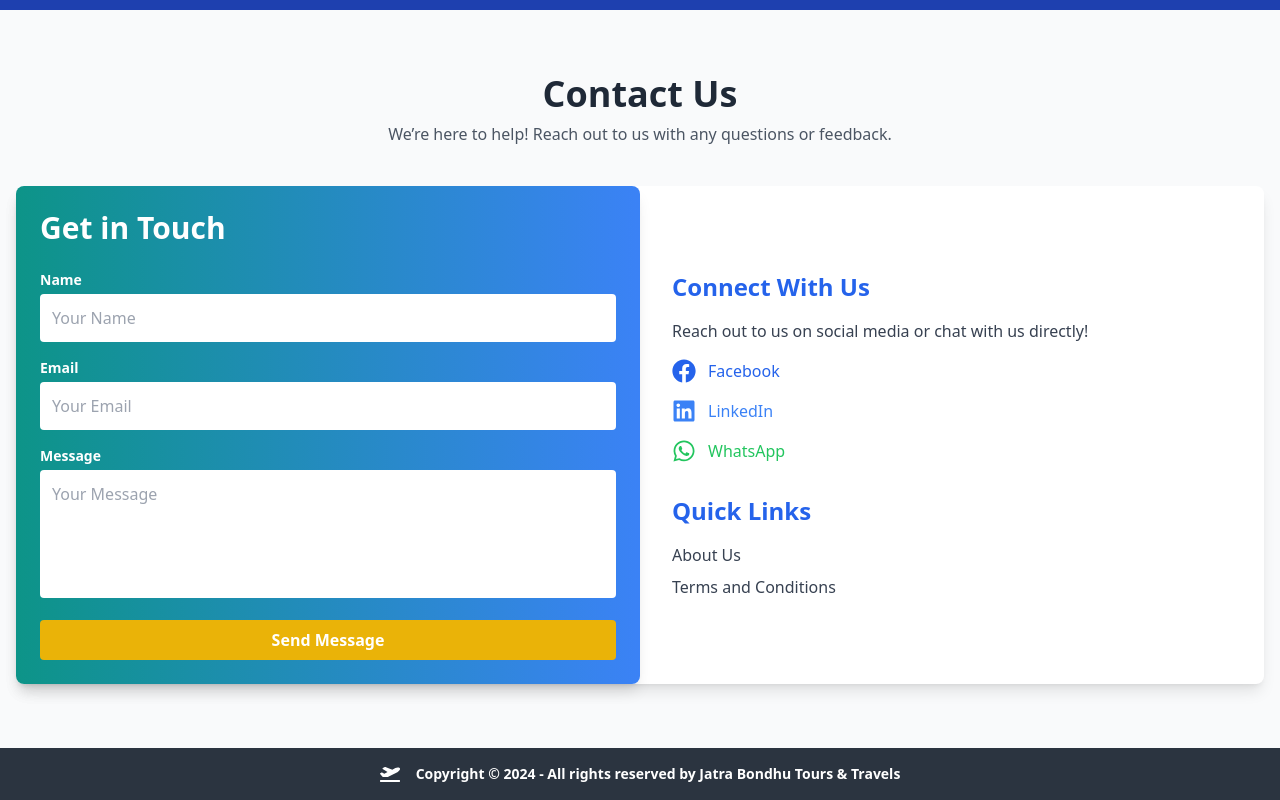
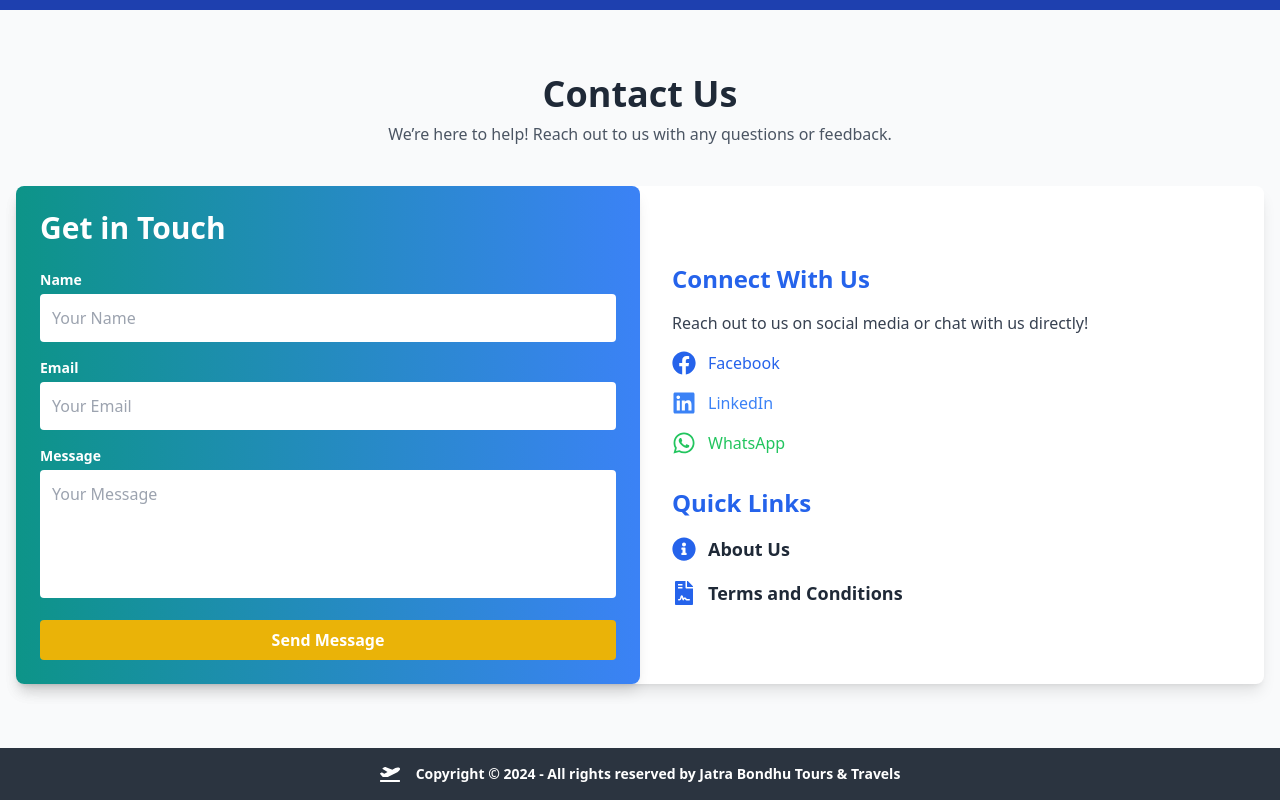
Before and after one commit to shuvakarmakar/jatra-bondhu-tours-travels, a React (Vite) app: page / in a window 1280 px wide. Shown: the part 2343-3143 px from the top of the page. Built offline with nearby package versions, Linux system fonts and the light colour scheme.

Commit message:
COntact Form Component Update

```diff
--- a/src/Sections/ContactForm.jsx
+++ b/src/Sections/ContactForm.jsx
@@ -1,7 +1,7 @@
 import { useRef } from 'react';
 import emailjs from '@emailjs/browser';
 import Swal from 'sweetalert2';
-import { FaFacebook, FaLinkedin, FaWhatsapp } from 'react-icons/fa';
+import { FaFacebook, FaFileContract, FaInfoCircle, FaLinkedin, FaWhatsapp } from 'react-icons/fa';
 
 const ContactForm = () => {
     const form = useRef();
@@ -135,27 +135,30 @@ const ContactForm = () => {
                     </div>
 
                     {/* Quick Links */}
-                    <div>
-                        <h2 className="text-2xl font-bold text-blue-600 mb-4">Quick Links</h2>
-                        <ul className="text-gray-700 space-y-2">
+                    <div className="">
+                        <h2 className="text-2xl sm:text-2xl font-bold text-blue-600 mb-4">Quick Links</h2>
+                        <ul className="space-y-4">
                             <li>
                                 <a
                                     href="/about-us"
-                                    className="hover:underline hover:text-blue-600"
+                                    className="flex items-center space-x-3 hover:text-blue-600 transition"
                                 >
-                                    About Us
+                                    <FaInfoCircle className="text-blue-600 text-xl sm:text-2xl" />
+                                    <span className="font-semibold text-base sm:text-lg">About Us</span>
                                 </a>
                             </li>
                             <li>
                                 <a
                                     href="/terms-and-conditions"
-                                    className="hover:underline hover:text-blue-600"
+                                    className="flex items-center space-x-3 hover:text-blue-600 transition"
                                 >
-                                    Terms and Conditions
+                                    <FaFileContract className="text-blue-600 text-xl sm:text-2xl" />
+                                    <span className="font-semibold text-base sm:text-lg">Terms and Conditions</span>
                                 </a>
                             </li>
                         </ul>
                     </div>
+
                 </div>
             </div>
         </section>
```
